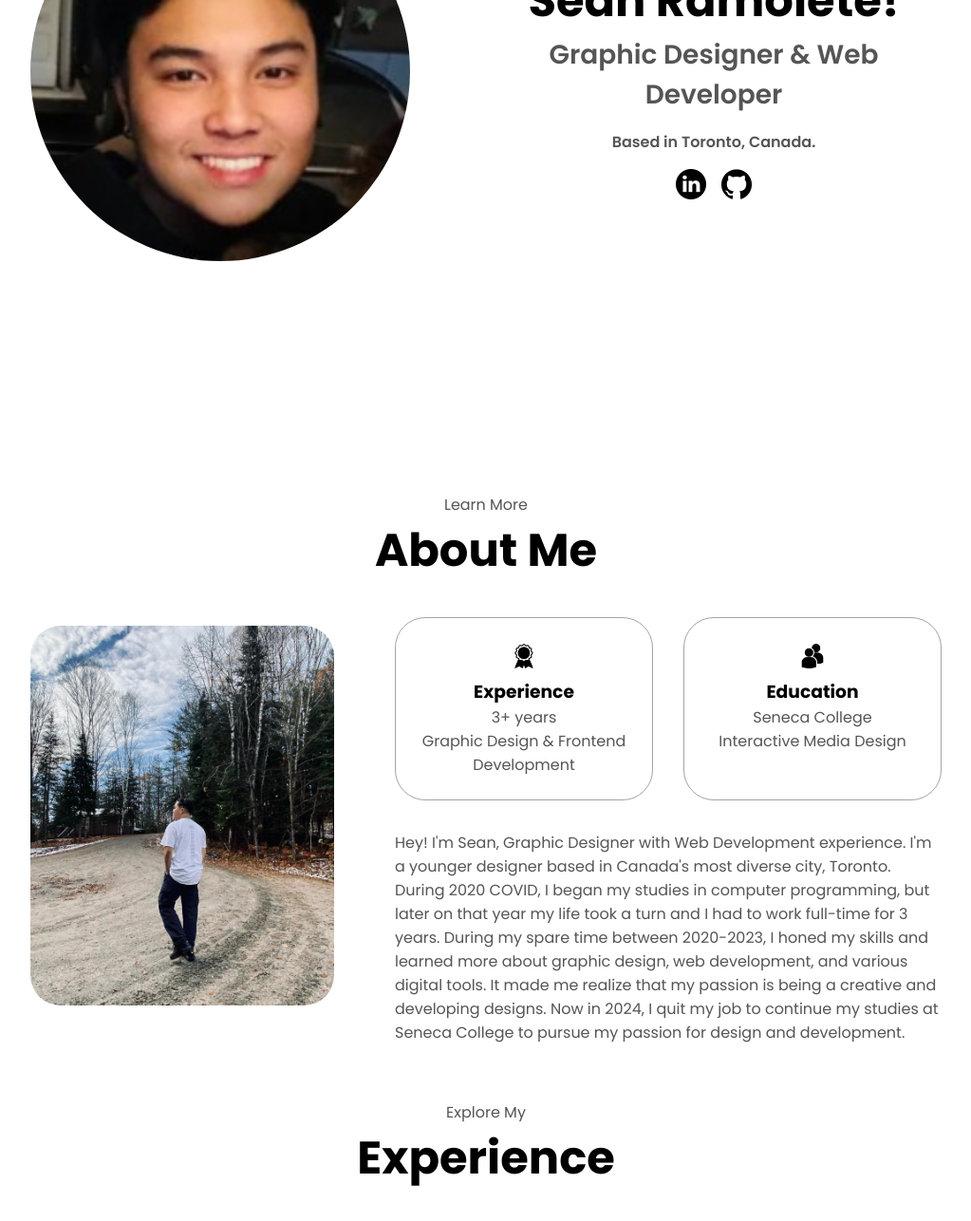
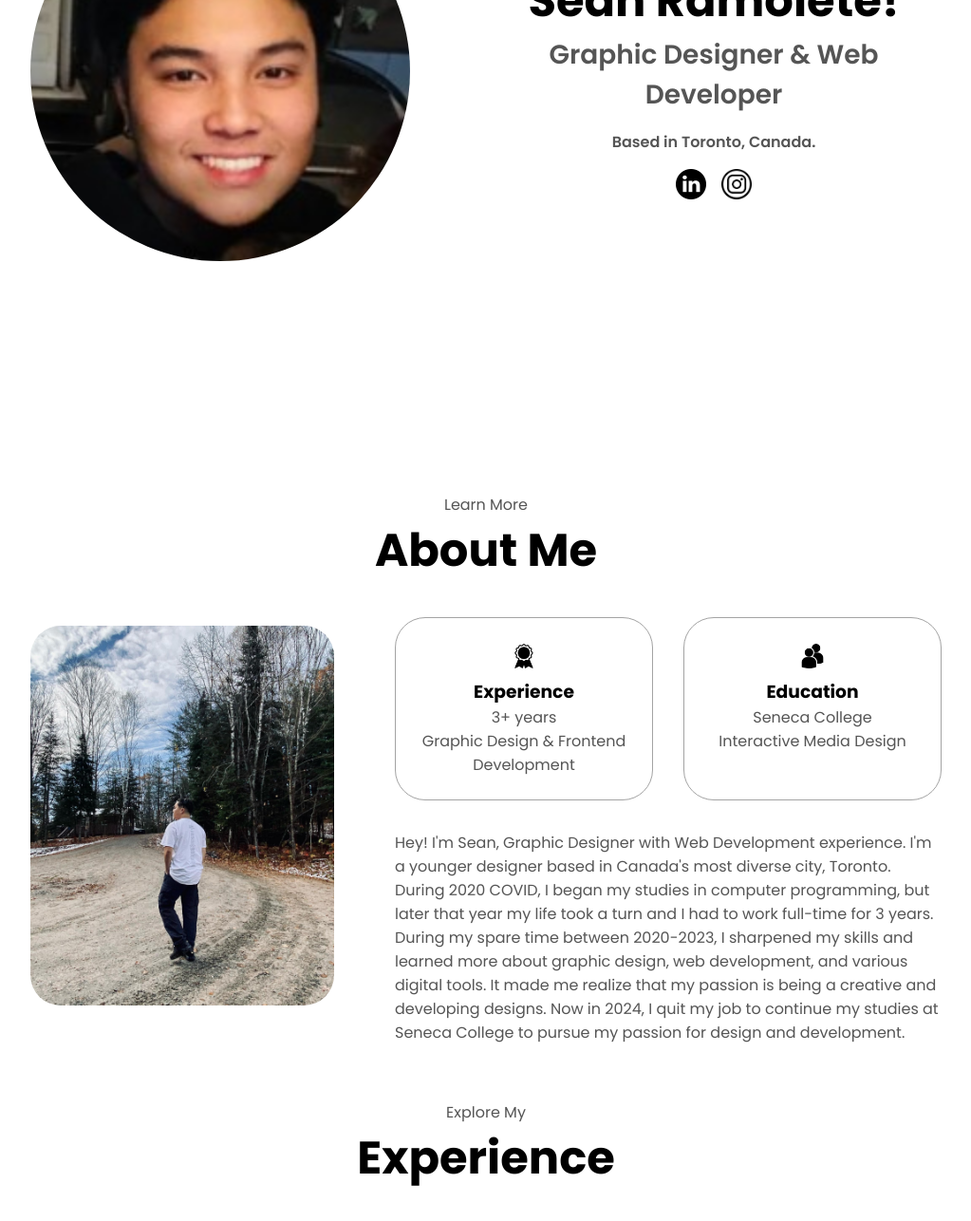
Before and after one commit to leans0910/SeanRamolete_Portfolio_Website, a plain HTML site: page index.html in a window 1280 px wide. Shown: the part 409-1695 px from the top of the page at 95% size, without its empty margins (128-1151 px from the left). Drawn offline with Linux system fonts and the light colour scheme.

Commit message:
instagram link

```diff
--- a/index.html
+++ b/index.html
@@ -50,8 +50,8 @@
       <div id="socials-container">
         <img src="./assets/linkedin.png" alt="My LinkedIn profile" class="icon"
           onclick="location.href='https://ca.linkedin.com/in/sean-ramolete-892613220'" />
-        <img src="./assets/github.png" alt="My Github profile" class="icon"
-          onclick="location.href='https://github.com/'" />
+        <img src="./assets/instagram.png" alt="My Instagram profile" class="icon"
+          onclick="location.href='https://www.instagram.com/xeroxenjoyer/'" />
       </div>
     </div>
   </section>
@@ -79,8 +79,8 @@
           <p>
             Hey! I'm Sean, Graphic Designer with Web Development experience.
             I'm a younger designer based in Canada's most diverse city, Toronto.
-            During 2020 COVID, I began my studies in computer programming, but later on that year my life took a turn and I had to work full-time for 3 years.
-            During my spare time between 2020-2023, I honed my skills and learned more about graphic design, web development, and various digital tools.
+            During 2020 COVID, I began my studies in computer programming, but later that year my life took a turn and I had to work full-time for 3 years.
+            During my spare time between 2020-2023, I sharpened my skills and learned more about graphic design, web development, and various digital tools.
             It made me realize that my passion is being a creative and developing designs.
             Now in 2024, I quit my job to continue my studies at Seneca College to pursue my passion for design and development.
           </p>
@@ -276,7 +276,7 @@
     </nav>
     <p>Developed by Sean Ramolete</p>
   </footer>
-  <script src="script.js"></script>
+  <script src="./scripts/script.js"></script>
 </body>
 
 </html>
```
Also changed, not shown: assets/instagram.png (added).
